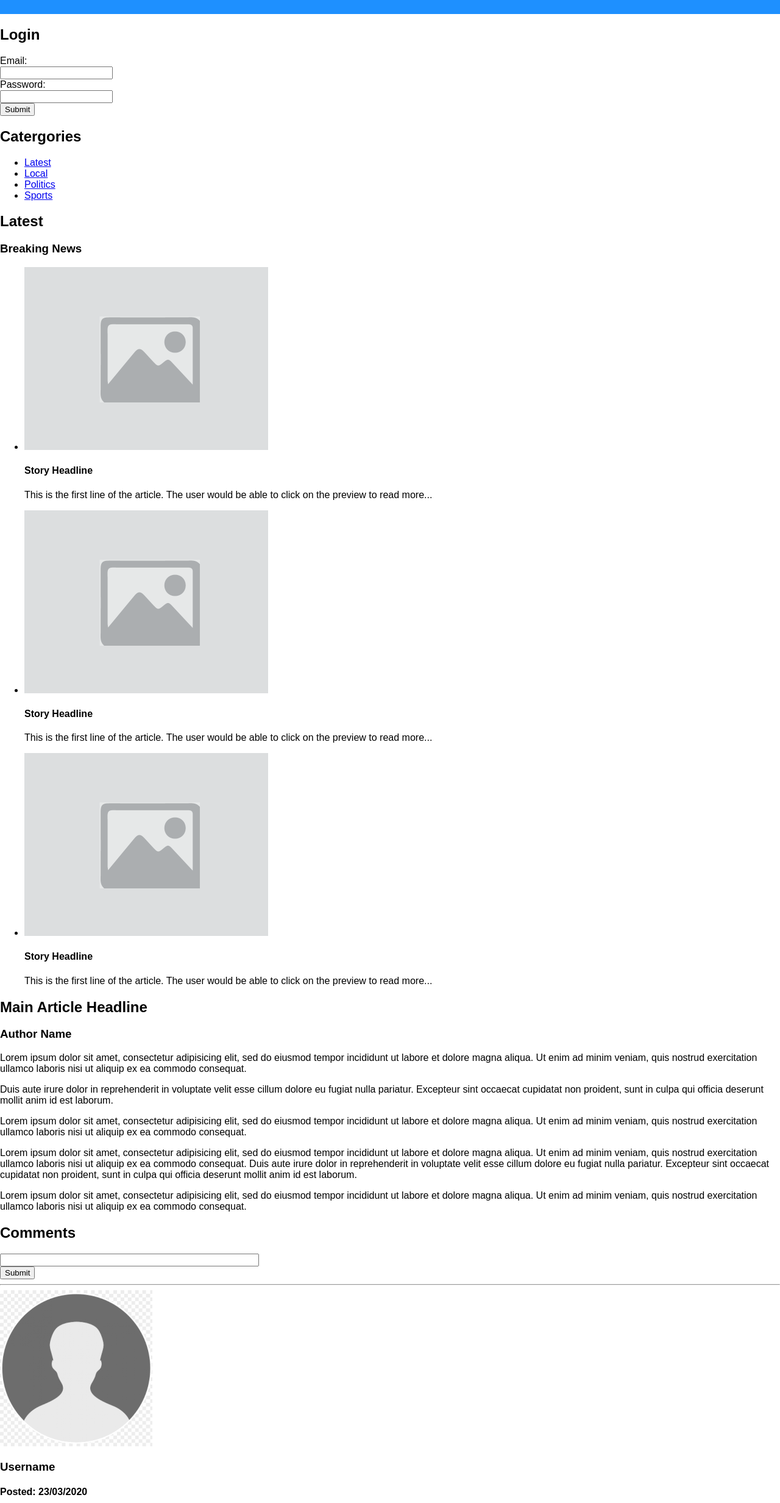
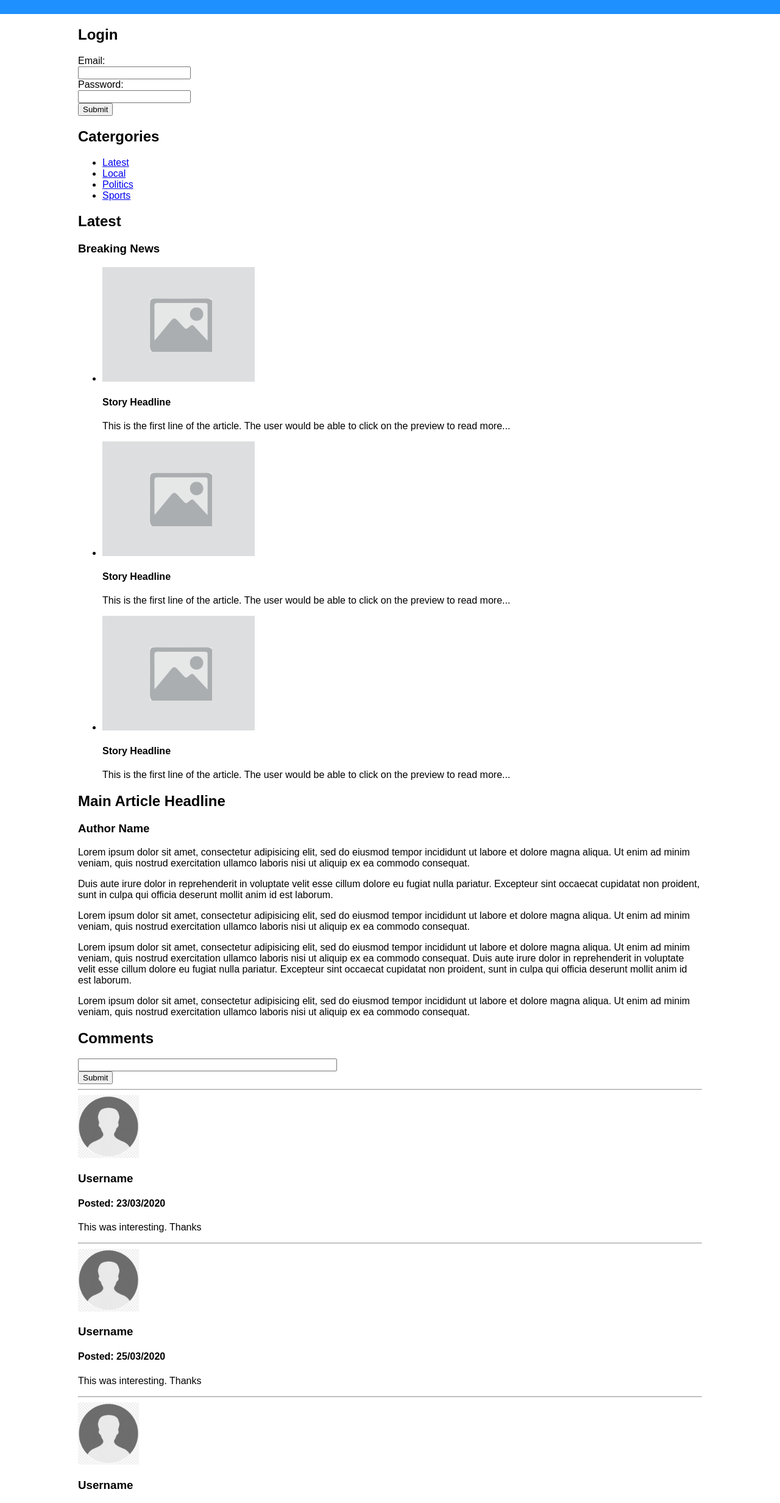
Before and after one commit to sandyysh221/html_css_lab, a plain HTML site: page index.html in a window 1280 px wide. Shown: the part 89-2554 px from the top of the page at 61% size. Drawn offline with Linux system fonts and the light colour scheme.

Commit message:
Added alt and width to img; width adjusted for body > main

```diff
--- a/index.html
+++ b/index.html
@@ -10,7 +10,6 @@
   <body>
     <header>
       <h1>CodeClan News</h1>
-
       <nav>
         <ul>
           <li>
@@ -29,7 +28,7 @@
     <main>
       <aside>
         <h2>Login</h2>
-        <form action="/login">
+        <form>
           <label for="email">Email:</label>
           <br />
           <input type="email" name="" id="" />
@@ -59,11 +58,13 @@
         </nav>
       </aside>
       <article>
-        <h2>Latest</h2>
-        <h3>Breaking News</h3>
+        <hgroup>
+          <h2>Latest</h2>
+          <h3>Breaking News</h3>
+        </hgroup>
         <ul>
           <li>
-            <img src="images/placeholder-image.png" alt="" />
+            <img src="images/placeholder-image.png" alt="image" width="250" />
             <h4>Story Headline</h4>
             <p>
               This is the first line of the article. The user would be able to
@@ -71,7 +72,7 @@
             </p>
           </li>
           <li>
-            <img src="images/placeholder-image.png" alt="" />
+            <img src="images/placeholder-image.png" alt="image" width="250" />
             <h4>Story Headline</h4>
             <p>
               This is the first line of the article. The user would be able to
@@ -79,7 +80,7 @@
             </p>
           </li>
           <li>
-            <img src="images/placeholder-image.png" alt="" />
+            <img src="images/placeholder-image.png" alt="image" width="250" />
             <h4>Story Headline</h4>
             <p>
               This is the first line of the article. The user would be able to
@@ -125,25 +126,25 @@
         commodo consequat.
       </p>
       <h2>Comments</h2>
-      <form action="/insert comment">
-        <input type="text" name="" id="" size="50" />
+      <form id="comment-form">
+        <input type="text" size="50" />
         <br />
         <input type="submit" />
       </form>
     </main>
-    <hr />
     <main>
-      <img src="images/placeholder-avatar.png" alt="" />
+      <hr />
+      <img src="images/placeholder-avatar.png" alt="avatar" width="100" />
       <h3>Username</h3>
       <h4>Posted: 23/03/2020</h4>
       <p>This was interesting. Thanks</p>
       <hr />
-      <img src="images/placeholder-avatar.png" alt="" />
+      <img src="images/placeholder-avatar.png" alt="avatar" width="100" />
       <h3>Username</h3>
       <h4>Posted: 25/03/2020</h4>
       <p>This was interesting. Thanks</p>
       <hr />
-      <img src="images/placeholder-avatar.png" alt="" />
+      <img src="images/placeholder-avatar.png" alt="avatar" width="100" />
       <h3>Username</h3>
       <h4>Posted: 26/03/2020</h4>
       <p>Thanks. I hate it.</p>
--- a/style.css
+++ b/style.css
@@ -1,6 +1,6 @@
 body {
   font-family: Arial, Helvetica, sans-serif;
-  margin: auto;
+  margin: 0;
 }
 header {
   background-color: dodgerblue;
@@ -25,6 +25,14 @@ header > nav > ul > li > a {
   color: white;
 }
 
+body > main {
+  margin: auto;
+  width: 80%;
+}
+.comment-form {
+  width: 100%;
+  height: 100px;
+}
 footer {
   background-color: dodgerblue;
   color: white;
```
